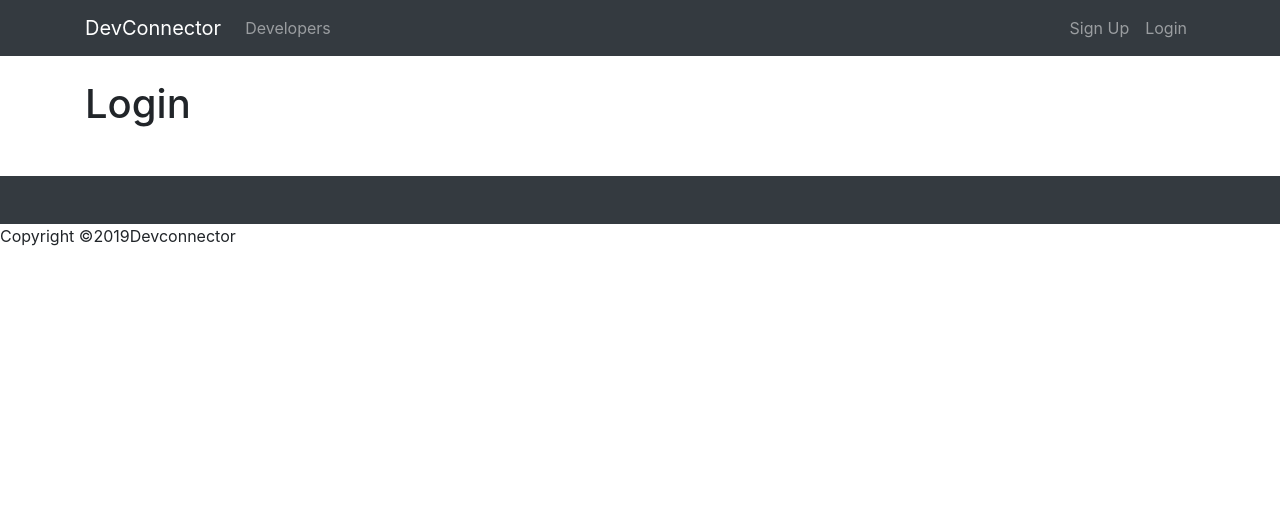
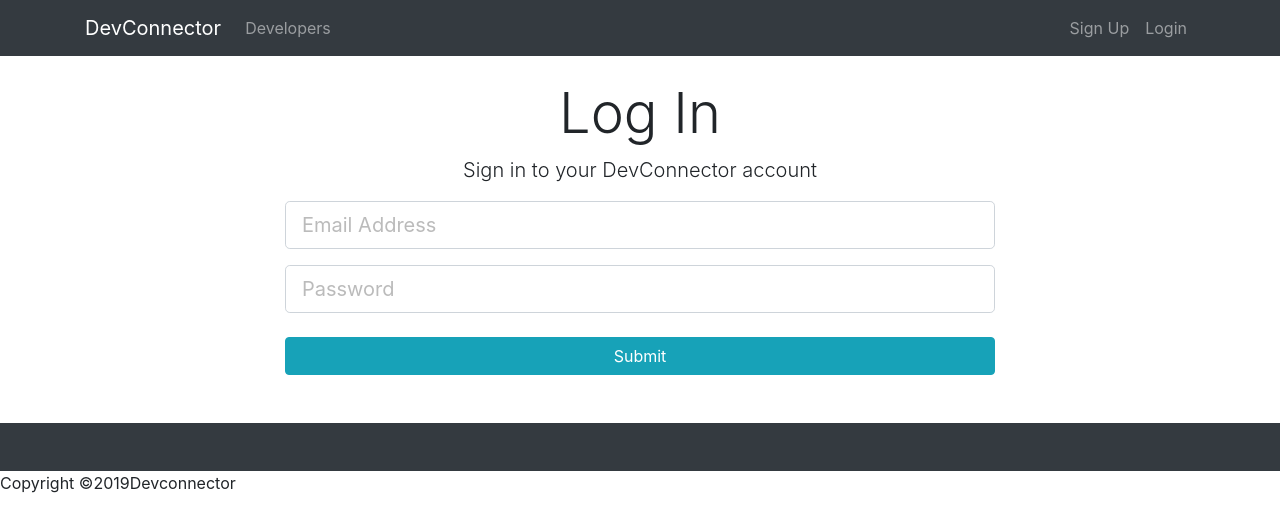
Before and after one commit to ayeshanadeem291/devConnector, a React (Create React App) app in the folder client/: page /login in a window 1280 px wide. Shown: the top 532 px of the page. Built offline with nearby package versions, Linux system fonts and the light colour scheme.

Commit message:
On branch master

```diff
--- a/client/src/components/auth/Login.js
+++ b/client/src/components/auth/Login.js
@@ -1,11 +1,51 @@
 import React, { Component } from 'react'
 
  class Login extends Component {
+    constructor() {
+        super();
+        this.state={
+
+            email:'',
+            password:'',
+            errors:{}
+        }
+        this.onChange = this.onChange.bind(this);
+        this.onSubmit = this.onSubmit.bind(this);
+    };
+    onChange(e){
+        this.setState({[e.target.name]:e.target.value});
+    }
+    onSubmit(e){
+        e.preventDefault();
+        const user={
+
+            email:this.state.email,
+            password:this.state.password,
+
+        };
+        console.log(user);
+    }
     render() {
         return (
-            <div>
-               <h1>Login</h1>
+            <div className="login">
+    <div className="container">
+      <div className="row">
+        <div className="col-md-8 m-auto">
+          <h1 className="display-4 text-center">Log In</h1>
+          <p className="lead text-center">Sign in to your DevConnector account</p>
+          <form onSubmit={this.onSubmit}>
+            <div className="form-group">
+              <input type="email" className="form-control form-control-lg" placeholder="Email Address" name="email" value={this.state.email} onChange={this.onChange} />
             </div>
+            <div className="form-group">
+              <input type="password" className="form-control form-control-lg" placeholder="Password" name="password" value={this.state.password} onChange={this.onChange} />
+            </div>
+            <input type="submit" className="btn btn-info btn-block mt-4" />
+          </form>
+        </div>
+      </div>
+    </div>
+  </div>
         )
     }
 }
--- a/client/src/components/auth/Register.js
+++ b/client/src/components/auth/Register.js
@@ -7,7 +7,7 @@
             name:'',
             email:'',
             password:'',
-            password:'',
+            password2:'',
             errors:{}
         }
         this.onChange = this.onChange.bind(this);
```
